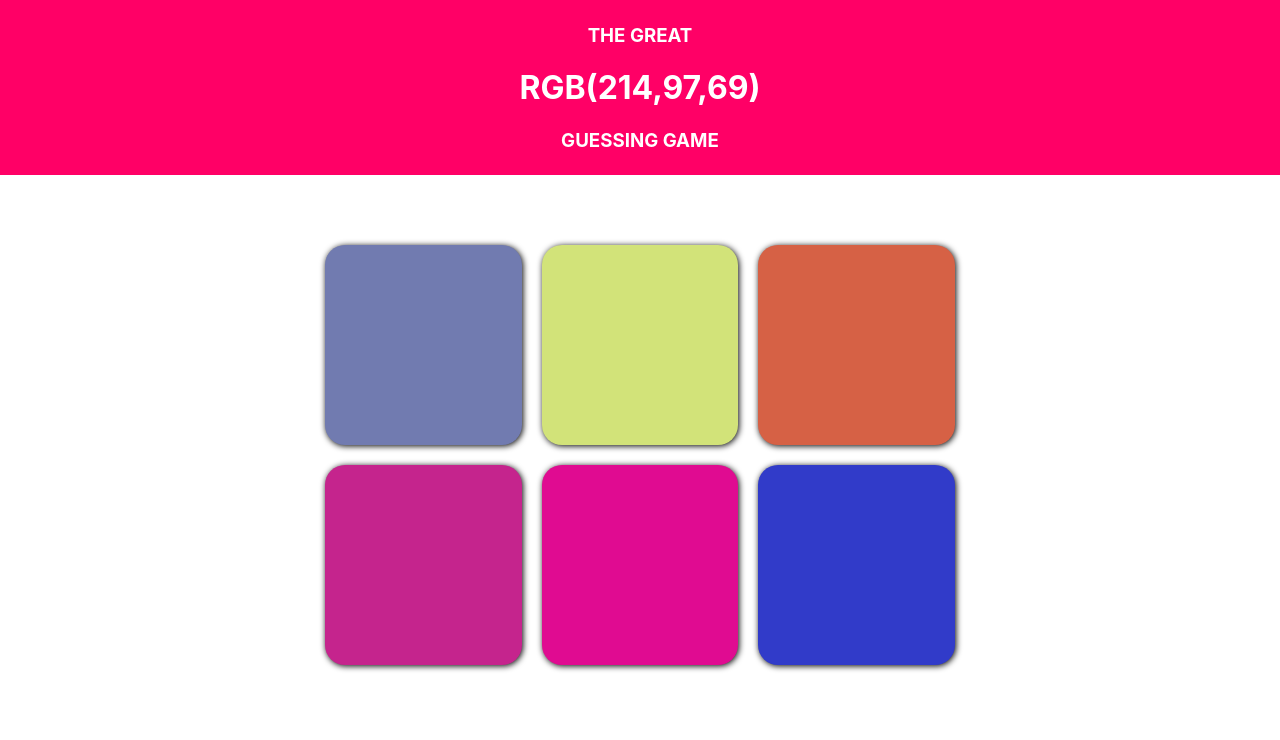
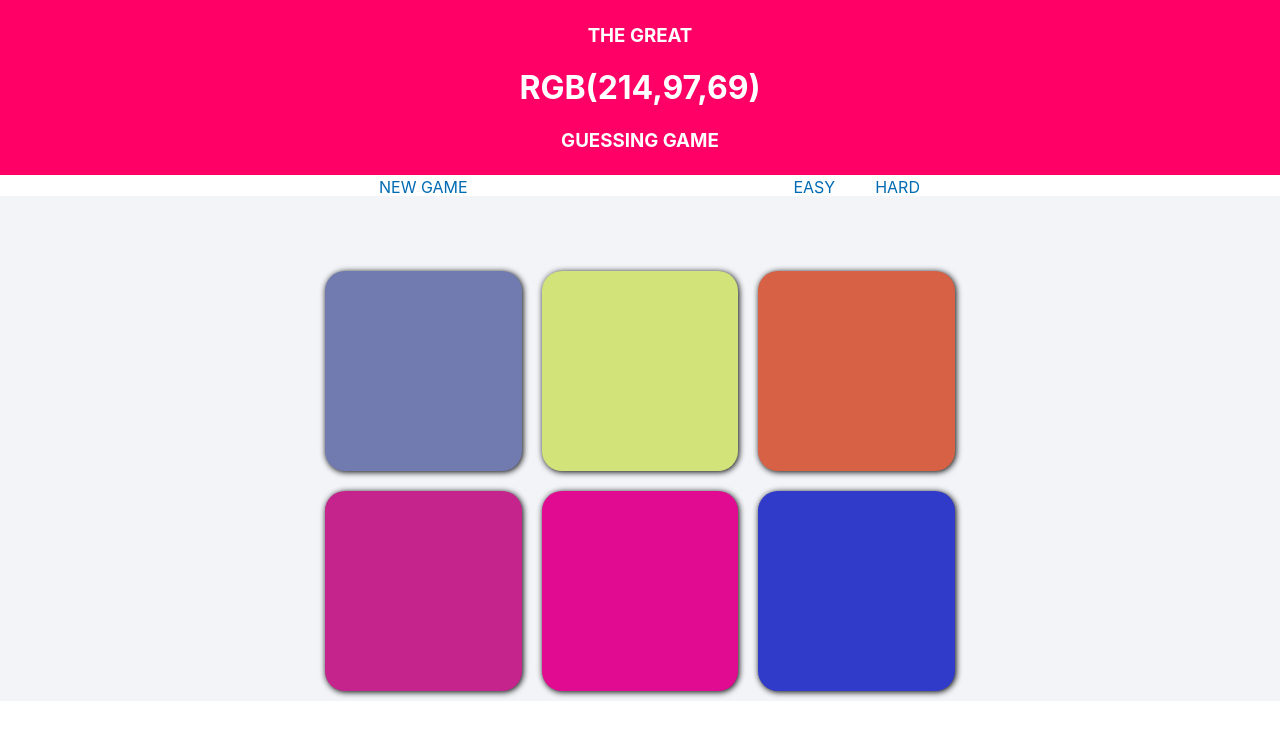
Before and after one commit to robert-b-payne/colorgame, a React (Create React App) app: page / in a window 1280 px wide. Shown: the top 740 px of the page. Built offline with nearby package versions, Linux system fonts and the light colour scheme.

Commit message:
fixing bug related to difficulty affecting how many color and visibility array elements are generated for squares

```diff
--- a/src/App.css
+++ b/src/App.css
@@ -1,3 +1,4 @@
 .App {
   text-align: center;
+  background-color: #f2f4f8;
 }
--- a/src/App.js
+++ b/src/App.js
@@ -3,6 +3,7 @@ import "./App.css";
 // import Square from "./Square/Square";
 import Grid from "./Grid/Grid";
 import Title from "./Title/Title";
+import Menu from "./Menu/Menu";
 
 class App extends Component {
   state = {
@@ -95,7 +96,7 @@ class App extends Component {
         this.setState({ fadeInCounter: 0 });
         clearInterval(this.state.fadeInTimerId);
       }
-    }, 80);
+    }, 100);
     this.setState({ fadeInTimerId: timerId });
     for (let i = 0; i < (this.state.difficulty === "easy" ? 3 : 6); i++) {
       squareColors[i] = this.generateColor();
@@ -115,12 +116,27 @@ class App extends Component {
     });
   };
 
+  resetHandler = () => {
+    this.reset();
+  };
+
+  changeDifficultyHandler = difficulty => {
+    console.log("changeDifficultyHandler!");
+    this.setState({ difficulty: difficulty }, this.reset());
+  };
+
   render() {
     return (
       <div className="App">
         <Title
           correctColor={this.state.correctColor}
           backgroundColor={this.state.prevCorrectColor}
+        />
+        <Menu
+          resetHandler={this.resetHandler}
+          changeDifficultyHandler={difficulty =>
+            this.changeDifficultyHandler(difficulty)
+          }
         />
         <Grid
           difficulty={this.state.difficulty}
--- a/src/Grid/Grid.jsx
+++ b/src/Grid/Grid.jsx
@@ -4,6 +4,7 @@ import classes from "./Grid.module.css";
 //props:
 //squareColors[5]
 //difficulty: easy,hard
+//visibility[5]
 
 const Grid = props => {
   let gridRow1 = [];
@@ -19,7 +20,12 @@ const Grid = props => {
         visibility={props.visibility[i]}
       />
     );
-    if (props.difficulty === "hard")
+    if (
+      props.difficulty === "hard"
+      // &&
+      // props.squareColors[i + 3] &&
+      // props.visibility[i + 3]
+    )
       gridRow2.push(
         <Square
           color={props.squareColors[i + 3]}
@@ -31,6 +37,11 @@ const Grid = props => {
       );
   }
 
+  // console.log("rendering gridRow1: ");
+  // console.log(gridRow1);
+  // console.log("rendering gridRow2: ");
+  // console.log(gridRow2);
+
   return (
     <React.Fragment>
       <div className={classes.Row}>{gridRow1} </div>
--- /dev/null
+++ b/src/Menu/Menu.jsx
@@ -0,0 +1,34 @@
+import React from "react";
+import classes from "./Menu.module.css";
+
+const Menu = props => {
+  return (
+    <div className={classes.Menu}>
+      <div className={classes.Submenu}>
+        <span className={classes.Item}>
+          <span className={classes.Selection} onClick={props.resetHandler}>
+            {" "}
+            NEW GAME
+          </span>
+        </span>
+        <span className={classes.Item} />
+        <span className={classes.Item}>
+          <span
+            className={classes.Selection}
+            onClick={() => props.changeDifficultyHandler("easy")}
+          >
+            EASY
+          </span>
+          <span
+            className={classes.Selection}
+            onClick={() => props.changeDifficultyHandler("hard")}
+          >
+            HARD
+          </span>
+        </span>
+      </div>
+    </div>
+  );
+};
+
+export default Menu;
--- /dev/null
+++ b/src/Menu/Menu.module.css
@@ -0,0 +1,57 @@
+.Menu {
+  height: 21px;
+  background-color: white;
+  color: #006bb3;
+  display: flex;
+  justify-content: center;
+  margin-bottom: 65px;
+  /* padding: 5px 0px 5px 0px; */
+}
+
+.Submenu {
+  width: 650px;
+  display: flex;
+  justify-content: center;
+}
+
+.Item {
+  margin: 0px 10px 0px 10px;
+  width: 200px;
+  display: flex;
+  justify-content: center;
+  box-sizing: border-box;
+  /* background-color: red; */
+}
+
+.Selection_Easy {
+  margin-right: 13px;
+}
+.Selection_Hard {
+  margin-left: 13px;
+}
+
+.Selection_Restart {
+  margin-left: 20px;
+}
+
+.Selection {
+  margin: 0px 15px 0px 15px;
+  display: inline-block;
+  /* background-color: red; */
+  padding: 2px 5px 2px 5px;
+  transition: all 0.1s ease-out;
+}
+
+.Selection:active {
+  background-color: #006bb3;
+  color: white;
+}
+
+.Selection:hover {
+  cursor: pointer;
+}
+
+.Selected_Mode {
+  background-color: #006bb3;
+  color: white;
+}
--- a/src/Square/Square.jsx
+++ b/src/Square/Square.jsx
@@ -2,6 +2,8 @@ import React from "react";
 import classes from "./Square.module.css";
 
 const Square = props => {
+  // console.log("rendering square: ");
+  // console.log(props);
   return (
     <span
       className={classes.Square}
--- a/src/Square/Square.module.css
+++ b/src/Square/Square.module.css
@@ -6,6 +6,7 @@
   margin: 10px;
   transition: all 0.4s ease-out;
   box-shadow: 1px 1px 6px;
+  box-sizing: border-box;
 }
 
 .Square:hover {
--- a/src/Title/Title.module.css
+++ b/src/Title/Title.module.css
@@ -4,9 +4,9 @@
 
 .Title {
   margin-top: 0px;
-  margin-bottom: 60px;
   padding-top: 5px;
   padding-bottom: 5px;
   transition: 1s, all, ease-out;
   background-color: rgb(255, 0, 102);
+  transition: all 1s ease-out;
 }
```
